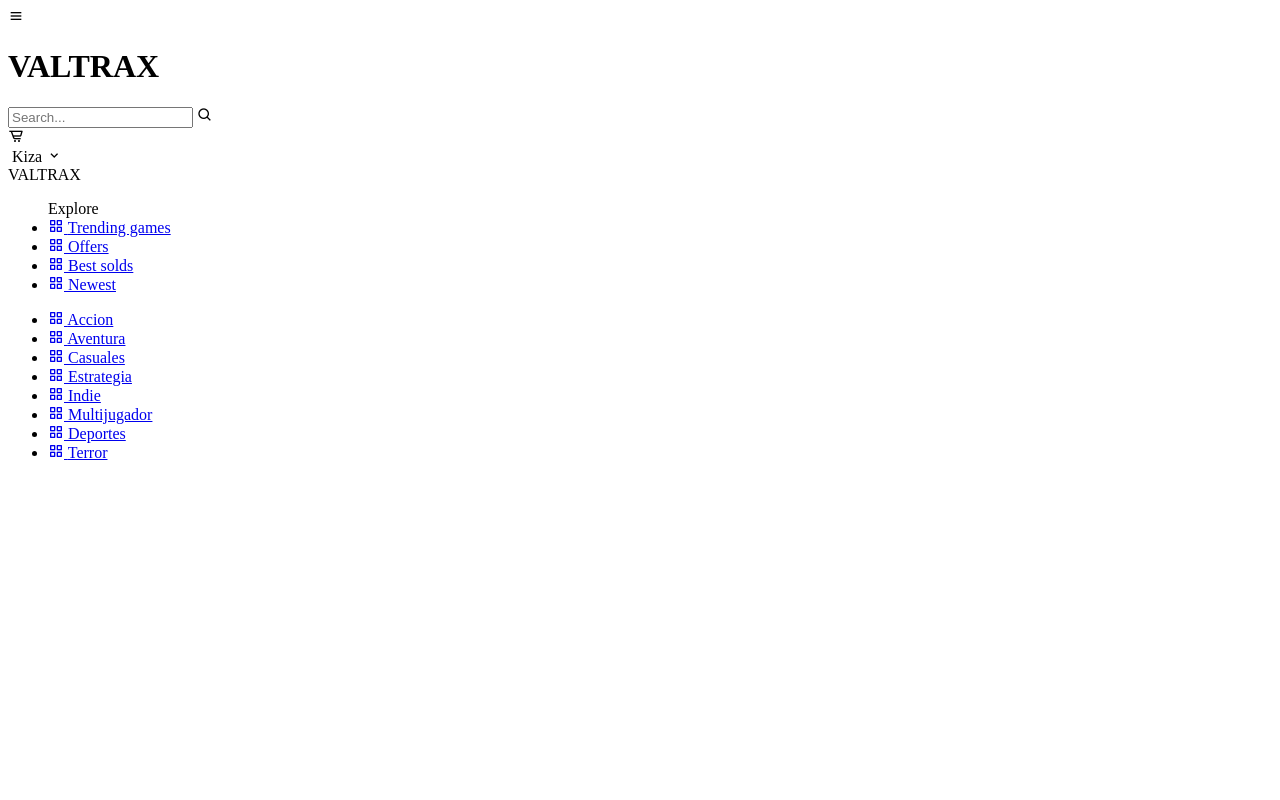
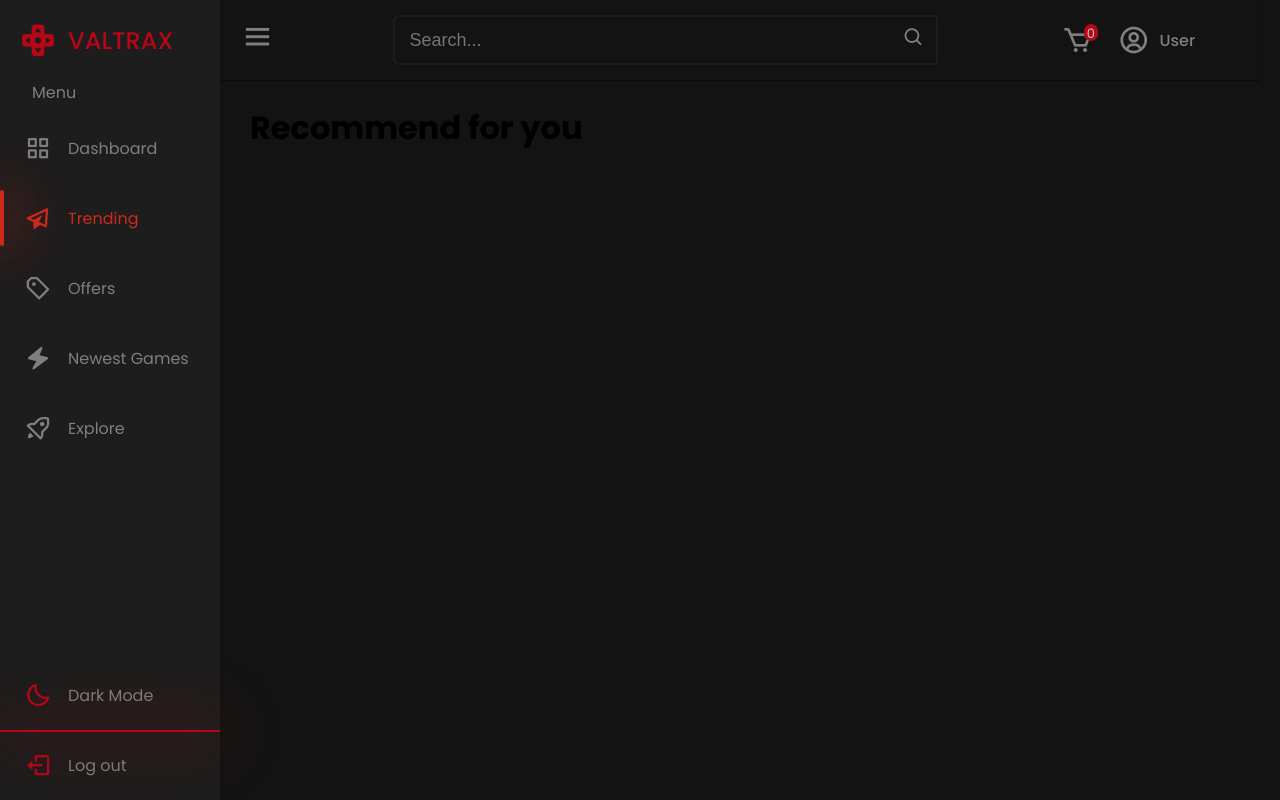
Before and after one commit to KizaKonpaku/Valtrax, a plain HTML site: page index.html in a window 1280 px wide. Drawn offline with nearby package versions, Linux system fonts and the light colour scheme.

Commit message:
styles added

```diff
--- a/assets/css/style.css
+++ b/assets/css/style.css
@@ -0,0 +1,379 @@
+/* ==== GOOGLE FONTS ==== */
+@import url('https://fonts.googleapis.com/css2?family=Poppins:wght@200;300;400;500;600;700&display=swap');
+/* ==== VARIABLES CSS ===== */
+:root{
+
+   /*========== Colors ==========*/
+   --first-color: #CF291D;
+   --second-color: #B50717;
+   --white-color: #BFBFBF;
+   --gray-color: #7f7f7f;
+   --body-color: #131313;
+   --container-color: #1D1D1D;
+
+   /* ==== Font and typography ==== */
+    /* .5rem = 8px | 1rem = 16px ... */
+    --body-font: 'Poppins', sans-serif;
+    --body-font-alt: 'Share Tech Mono', monospace;
+    --biggest-font-size: 1.75rem;
+    --h1-font-size: 1.5rem;
+    --h2-font-size: 1.25rem;
+    --h3-font-size: 1rem;
+    --normal-font-size: .938rem;
+    --small-font-size: .813rem;
+    --smaller-font-size: .75rem;
+    --letter-spacing: 0.06rem;
+
+    /* ==== Font weight ===== */
+    --font-medium: 500;
+    --font-semibold: 600;
+    --font-light: 400;
+
+    --z-fixed: 100;
+}
+
+/* Responsive typography */
+@media screen and (min-width: 968px) {
+  :root {
+    --biggest-font-size: 2.5rem;
+    --h1-font-size: 2.25rem;
+    --h2-font-size: 1.5rem;
+    --h3-font-size: 1.25rem;
+    --normal-font-size: 1rem;
+    --small-font-size: .875rem;
+    --smaller-font-size: .813rem;
+    --letter-spacing: 0.1rem;
+  }
+}
+/* ==== BASE ===== */
+* {
+    box-sizing: border-box;
+    padding: 0;
+    margin: 0;
+  }
+
+  html {
+    scroll-behavior: smooth;
+  }
+
+ul{
+    list-style: none;
+}
+
+a{
+    text-decoration: none;
+}
+body{
+    font-family: var(--body-font);
+    background: var(--body-color);
+}
+
+/* ==== REUSABLE CSS ==== */
+
+
+/* ==== SIDEBAR ==== */
+
+.sidebar{
+  position: fixed;
+  height: 100%;
+  width: 220px;
+  background: var(--container-color);
+  transition: all 0.5s ease;
+}
+
+.sidebar .logo-details{
+  height: 80px;
+  margin-left: 0.5rem;
+  display: flex;
+  align-items: center;
+  color: var(--second-color);
+}
+.sidebar .logo-details i{
+  font-size: 38px;
+  font-weight: 500;
+  color: var(--second-color);
+  min-width: 60px;
+  text-align: center
+}
+.sidebar .logo-name{
+  color: var(--second-color);
+  font-size: var(--h2-font-size);
+  font-weight: 500;
+  transition: 0.5s all ease;
+}
+.ul-title{
+  color: var(--gray-color);
+  margin-left: 2rem;
+  font-size: var(--normal-font-size);
+  transition: all 0.7s ease;
+}
+.sidebar .nav-links{
+  margin-top: 0.5rem;
+}
+.nav-links li{
+  position: relative;
+  list-style: none;
+  height: 70px;
+}
+.sidebar li a{
+  height: 100%;
+  width: 100%;
+  display: flex;
+  align-items: center;
+  text-decoration: none;
+  color: var(--gray-color);
+}
+.sidebar li a.active{
+  color: var(--first-color);
+}
+.sidebar li a.active::after{
+  content: "";
+  position: absolute;
+  height: 80%;
+  width: 2%;
+  background: var(--first-color);
+  z-index: 1;
+  box-shadow: 2px 0 53px 3px var(--first-color);
+  border-radius: 20px;
+}
+.sidebar li a:hover{
+  color: var(--first-color);
+}
+.sidebar li i{
+  margin-left: 0.5rem;
+  min-width: 60px;
+  text-align: center;
+  font-size: 27px;
+  transition: all 0.4s ease;
+}
+.sidebar .links-name{
+  font-weight: 400;
+  white-space: nowrap;
+  transition: 0.4s all ease;
+}
+.sidebar .nav-links .log_out{
+  position: absolute;
+  bottom: 0;
+  width: 100%;
+}
+.sidebar .nav-links .log_out i{
+  color: var(--second-color);
+}
+
+.sidebar .nav-links .light-mode{
+  position: absolute;
+  bottom: 70px;
+  width: 100%;
+}
+.sidebar .nav-links .light-mode::after{
+  content: "";
+  position: absolute;
+  height: 3%;
+  width: 100%;
+  background: var(--second-color);
+  z-index: 1;
+  box-shadow: 0 0 63px 2px var(--second-color);
+}
+.light-mode i{
+  color: var(--second-color) ;
+}
+
+.sidebar .nav-links li .sub-menu{
+  padding: 10px;
+  text-align: center;
+  background: var(--container-color);
+  display: none;
+}
+
+.sidebar.close .nav-links li .sub-menu{
+  position: absolute;
+  left: 100%;
+  top: -10px;
+  margin-top: 0;
+  padding: 10px 20px;
+  border-radius: 0 6px 6px 0;
+  opacity: 0;
+  display: block;
+  pointer-events: none;
+  transition: 0s;
+}
+
+.sidebar.close .nav-links li:hover .sub-menu{
+  top: 0;
+  opacity: 1;
+  pointer-events: auto;
+  transition: all 0.4s ease;
+}
+
+.sidebar .nav-links li .sub-menu.blank{
+  opacity: 1;
+  pointer-events: auto;
+  opacity: 0;
+  pointer-events: none;
+}
+.sidebar .nav-links li:hover .sub-menu.blank{
+  top: 50%;
+  transform: translateY(-50%);
+}
+
+
+/* Sidebar closed and open */
+.sidebar.close{
+  width: 78px;
+}
+
+.sidebar.close .links-name,
+.sidebar.close .logo-name{
+  opacity: 0;
+  pointer-events: none;
+}
+.sidebar.close ~ .home-section{
+  width: calc(100% - 100px);
+  left: 90px;
+}
+
+.sidebar.close .ul-title{
+  margin-left: 1rem;
+  opacity: 0;
+  pointer-events: none;
+}
+
+.sidebar.close ~ .home-section header{
+  left: 80px;
+  width: calc(100% - 70px);
+}
+
+
+/* ==== HEADER ==== */
+.home-section{
+  position: relative;
+  min-height: 100vh;
+  width: calc(100% - 240px);
+  left: 240px;
+  transition: all 0.5s ease;
+}
+
+.home-section header{
+  display: flex;
+  justify-content: space-between;
+  height: 80px;
+  align-items: center;
+  position: fixed;
+  width: calc(100% - 240px);
+  left: 220px;
+  z-index: 100;
+  padding: 0 20px;
+  box-shadow: 0 1px 1px rgba(0, 0, 0, 0.4);
+  transition: all 0.5s ease;
+}
+
+.sidebar-button{
+  align-items: center;
+  font-size: 24px;
+  font-weight: 500;
+  color: var(--gray-color);
+  transition: all .4s ease;
+  cursor: pointer;
+}
+.sidebar-button:hover{
+  color: var(--first-color);
+}
+.sidebar-button i{
+  font-size: 35px;
+  margin-right: 10px;
+}
+.home-section header .search-box{
+  display: flex;
+  position: relative;
+  height: 50px;
+  max-width: 550px;
+  width: 100%;
+  margin: 0 20px;
+}
+header .search-box input{
+  height: 100%;
+  width: 100%;
+  outline: none;
+  background: var(--body-color);
+  border: 2px solid var(--container-color);
+  color: var(--gray-color);
+  border-radius: 6px;
+  font-size: 18px;
+  padding: 0 15px;
+}
+ .search-box .bx-search{
+  position: relative;
+  height: 50px;
+  width: 50px;
+  right: 5px;
+  top: 50%;
+  background-color: var(--body-color);
+  border-top: 2px solid var(--container-color);
+  border-right: 2px solid var(--container-color);
+  border-bottom: 2px solid var(--container-color);
+  transform: translateY(-50%);
+  border-radius: 4px;
+  line-height: 40px;
+  text-align: center;
+  color: var(--gray-color);
+  font-size: 22px;
+  transition: all 0.4 ease;
+}
+.home-section header .profile-details{
+  display: flex;
+  align-items: center;
+  justify-content: space-evenly;
+  height: 50px;
+  min-width: 190px;
+  padding: 0 15px 0 2px;
+  cursor: pointer;
+  transition: all 0.4s ease;
+}
+header .profile-details .bx-cart{
+  font-size: 2rem;
+  color: var(--gray-color);
+  cursor: pointer;
+}
+
+.cart-shopping{
+  display: flex;
+  font-size: var(--smaller-font-size);
+  color: var(--white-color);
+}
+.number-cart{
+  position: relative;
+  right: 10px;
+  background: var(--second-color);
+  width: 14px;
+  height: 17px;
+  text-align: center;
+  border-radius: 10px;
+}
+header .profile-details .user-name{
+  position: relative;
+  right: 10px;
+  font-size: var(--normal-font-size);
+  font-weight: 500;
+  color: var(--gray-color);
+  margin: 0 10px;
+  white-space: nowrap;
+  transition: all 0.3s ease;
+}
+header .profile-details i{
+  font-size: 2rem;
+  color: var(--gray-color);
+  transition: all 0.4s ease;
+}
+
+.profile-details i:hover,
+.profile-details .user-name:hover,
+.profile-details .bx-cart:hover{
+  color: var(--second-color);
+}
+
+/* ==== HEADER ==== */
+.home-section .home-content{
+  position: relative;
+  padding-top: 104px;
+  margin-left: 10px;
+}
--- a/index.html
+++ b/index.html
@@ -3,107 +3,118 @@
 <head>
     <meta charset="UTF-8">
     <meta http-equiv="X-UA-Compatible" content="IE=edge">
+
+<!-- Styles  -->
+    <link rel="stylesheet" href="assets/css/style.css">
+
      <!-- Boxicons CDN Link -->
     <link href='https://unpkg.com/boxicons@2.0.7/css/boxicons.min.css' rel='stylesheet'>
     <meta name="viewport" content="width=device-width, initial-scale=1.0">
     <title>Valtrax</title>
 </head>
 <body>
-    <header>
-        <div class="sidebar-button">
-            <i class='bx bx-menu sidebarBtn'></i>
-            <h1 class="logo">VALTRAX</h1>
+
+<!--  === SIDEBAR === -->
+  <div class="sidebar">
+    <div class="logo-details">
+      <i class='bx bxs-joystick-button'></i>
+      <span class="logo-name">VALTRAX</span>
     </div>
 
-        <div class="search-box">
-            <input type="text" placeholder="Search...">
-            <i class='bx bx-search'></i>
+    <div class="container">
+     <span class="ul-title">Menu</span>
     </div>
 
-        <div class="profile">
-            <div class="cart-shopping">
-                <i class='bx bx-cart-alt'></i>
-            </div>
-            <img src="" alt="">
-            <span class="user-name">Kiza</span>
-            <i class='bx bx-chevron-down'></i>
-        </div>
+     <ul class="nav-links">
 
-    </header>
-    <nav class="sidebar">
-        <div class="logo-details">
-<!--             aqui va el logo -->
-        <span class="logo_name">VALTRAX</span>
-        </div>
-        <ul class="nav-explore">
-            <span>Explore</span>
       <li>
         <a href="#">
-                <i class='bx bx-grid-alt' ></i>
-                <span class="link_name">Trending games</span>
+          <i class='bx bx-grid-alt'></i>
+          <span class="links-name">Dashboard</span>
+          <span class="sub-menu blank">Dashboard</span>
+        </a>
+      </li>
+
+      <li>
+        <a href="#" class="active">
+          <i class='bx bx-paper-plane'></i>
+          <span class="links-name">Trending</span>
+          <span class="sub-menu blank">Trending</span>
         </a>
       </li>
       <li>
         <a href="#">
-                <i class='bx bx-grid-alt' ></i>
-                <span class="link_name">Offers</span>
+          <i class='bx bx-purchase-tag-alt'></i>
+         <span class="links-name">Offers</span>
+         <span class="sub-menu blank">Offers</span>
         </a>
       </li>
+
       <li>
         <a href="#">
-                <i class='bx bx-grid-alt' ></i>
-                <span class="link_name">Best solds</span>
+          <i class='bx bxs-zap' ></i>
+          <span class="links-name">Newest Games</span>
+          <span class="sub-menu blank">Newest Games</span>
         </a>
       </li>
       <li><a href="#">
-                <i class='bx bx-grid-alt' ></i>
-                <span class="link_name">Newest</span>
+        <i class='bx bx-rocket'></i>
+        <span class="links-name">Explore</span>
+        <span class="sub-menu blank">Explore</span>
+      </a>
+     </li>
+     <li class="light-mode">
+      <a href="#">
+        <i class='bx bx-moon'></i>
+        <span class="links-name">Dark Mode</span>
+        <span class="sub-menu blank">Dark Mode</span>
+       </a>
+    </li>
+     <li class="log_out">
+      <a href="#">
+        <i class='bx bx-log-out'></i>
+        <span class="links-name">Log out</span>
+        <span class="sub-menu blank">Log out</span>
       </a>
     </li>
     </ul>
-        <ul class="nav-category">
-            <li><a href="#">
-                <i class='bx bx-grid-alt' ></i>
-                <span class="link_name">Accion</span>
-              </a>
-            </li>
-            <li><a href="#">
-                <i class='bx bx-grid-alt' ></i>
-                <span class="link_name">Aventura</span>
-              </a>
-            </li>
-            <li><a href="#">
-                <i class='bx bx-grid-alt' ></i>
-                <span class="link_name">Casuales</span>
-              </a>
-            </li>
-            <li><a href="#">
-                <i class='bx bx-grid-alt' ></i>
-                <span class="link_name">Estrategia</span>
-              </a>
-            </li>
-            <li><a href="#">
-                <i class='bx bx-grid-alt' ></i>
-                <span class="link_name">Indie</span>
-              </a>
-            </li>
-            <li><a href="#">
-                <i class='bx bx-grid-alt' ></i>
-                <span class="link_name">Multijugador</span>
-              </a>
-            </li>
-            <li><a href="#">
-                <i class='bx bx-grid-alt' ></i>
-                <span class="link_name">Deportes</span>
-              </a>
-            </li>
-            <li><a href="#">
-                <i class='bx bx-grid-alt' ></i>
-                <span class="link_name">Terror</span>
-              </a>
-            </li>
-        </ul>
-    </nav>
+  </div>
+
+
+  <div class="home-section">
+    <!--  === HEADER === -->
+    <header>
+      <div class="sidebar-button">
+        <i class="bx bx-menu sidebarBtn"></i>
+      </div>
+      <div class="search-box">
+        <input type="text" placeholder="Search...">
+        <i class="bx bx-search"></i>
+      </div>
+      <div class="profile-details">
+        <div class="cart-shopping">
+          <i class='bx bx-cart' ></i>
+          <span class="number-cart">0</span>
+        </div>
+        <i class='bx bx-user-circle'></i>
+        <span class="user-name">User</span>
+      </div>
+    </header>
+
+    <!--  === HOME === -->
+
+    <div class="home-content">
+      <h1>Recommend for you</h1>
+    </div>
+
+    <script>
+     let sidebar = document.querySelector(".sidebar");
+  let sidebarBtn = document.querySelector(".bx-menu");
+  console.log(sidebarBtn);
+  sidebarBtn.addEventListener("click", ()=>{
+    sidebar.classList.toggle("close");
+  });
+    </script>
 
 </body>
 </html>
```
Lines whose indentation alone changed are shown as unchanged.
